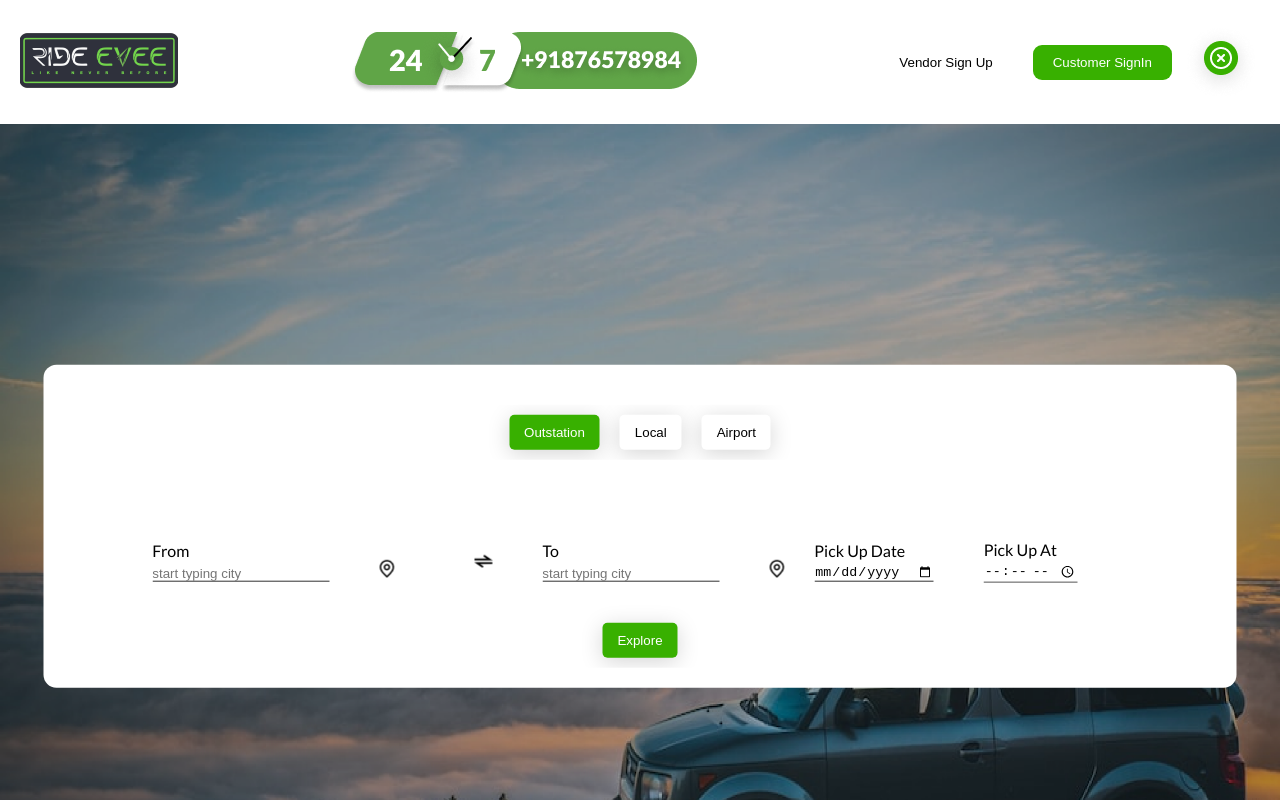
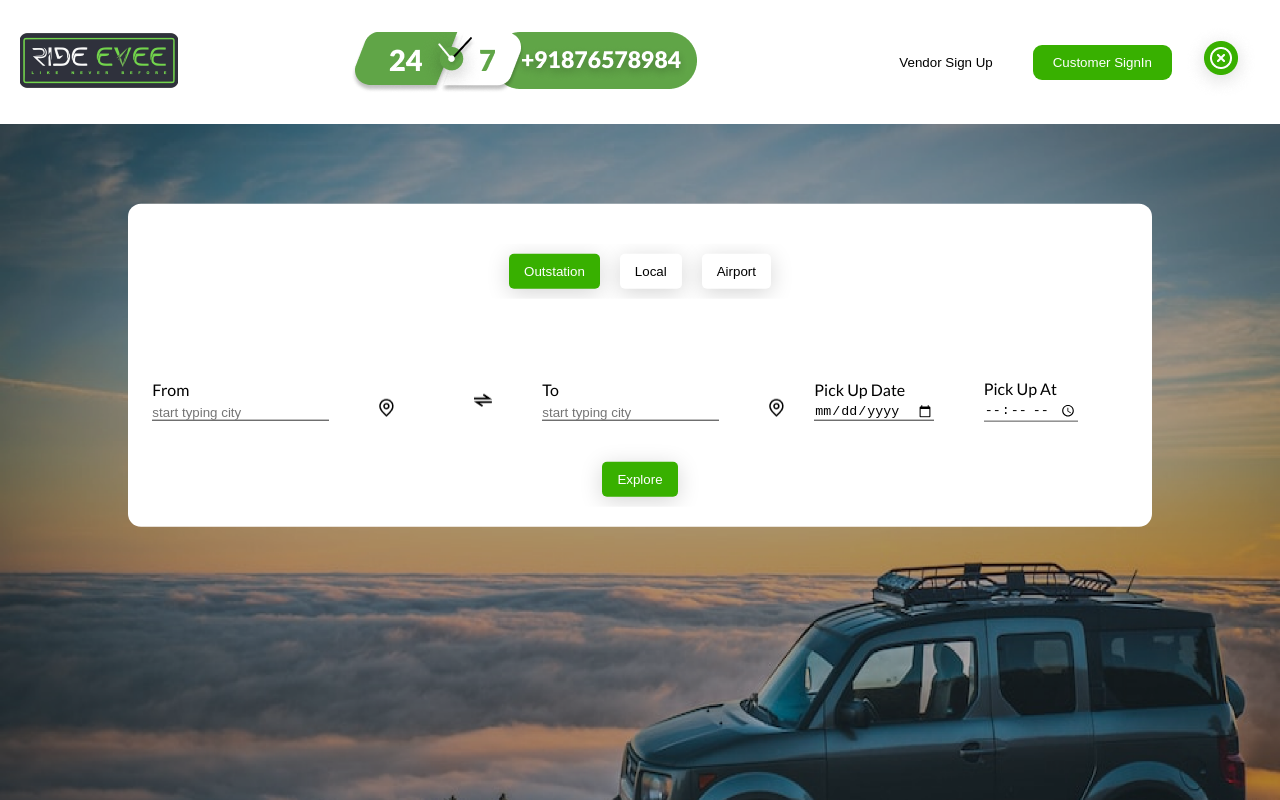
Before and after one commit to nsonika/RIDE-EVEE, a React (Vite) app: page / in a window 1280 px wide. Shown: the top 800 px of the page. Built offline with nearby package versions, Linux system fonts and the light colour scheme.

Commit message:
updated-explore

```diff
--- a/src/components/Form/ExploreCabs.css
+++ b/src/components/Form/ExploreCabs.css
@@ -1,13 +1,13 @@
 .explore{
   max-width: 1193px;
-    width: 100%;
+  width: 80%;
   background-color: white;
   border-radius: 13px;
   padding: 20px;
   box-sizing: border-box;
     font-family: 'Lato', sans-serif;
     position: absolute;
-      top: 50%;
+    top: 30%;
     left: 50%;
     transform: translate(-50%, -50%);
     z-index: 1;
@@ -80,6 +80,7 @@ input{
   .explore {
     width: 70%;
     height: 550px;
+    margin-top: 60px;
   }
 
   .exp-type {
--- a/src/components/Page1.css
+++ b/src/components/Page1.css
@@ -9,18 +9,3 @@
   width: 100vw;
   height: 100vh;
 }
-
-
-.explore{
-  max-width: 1193px;
-  background-color: white;
-  border-radius: 13px;
-  padding: 20px;
-  box-sizing: border-box;
-    font-family: 'Lato', sans-serif;
-    position: absolute;
-    top: 50%;
-    left: 50%;
-    transform: translate(-50%, -50%);
-    z-index: 1;
-}
```
Lines whose indentation alone changed are shown as unchanged.
